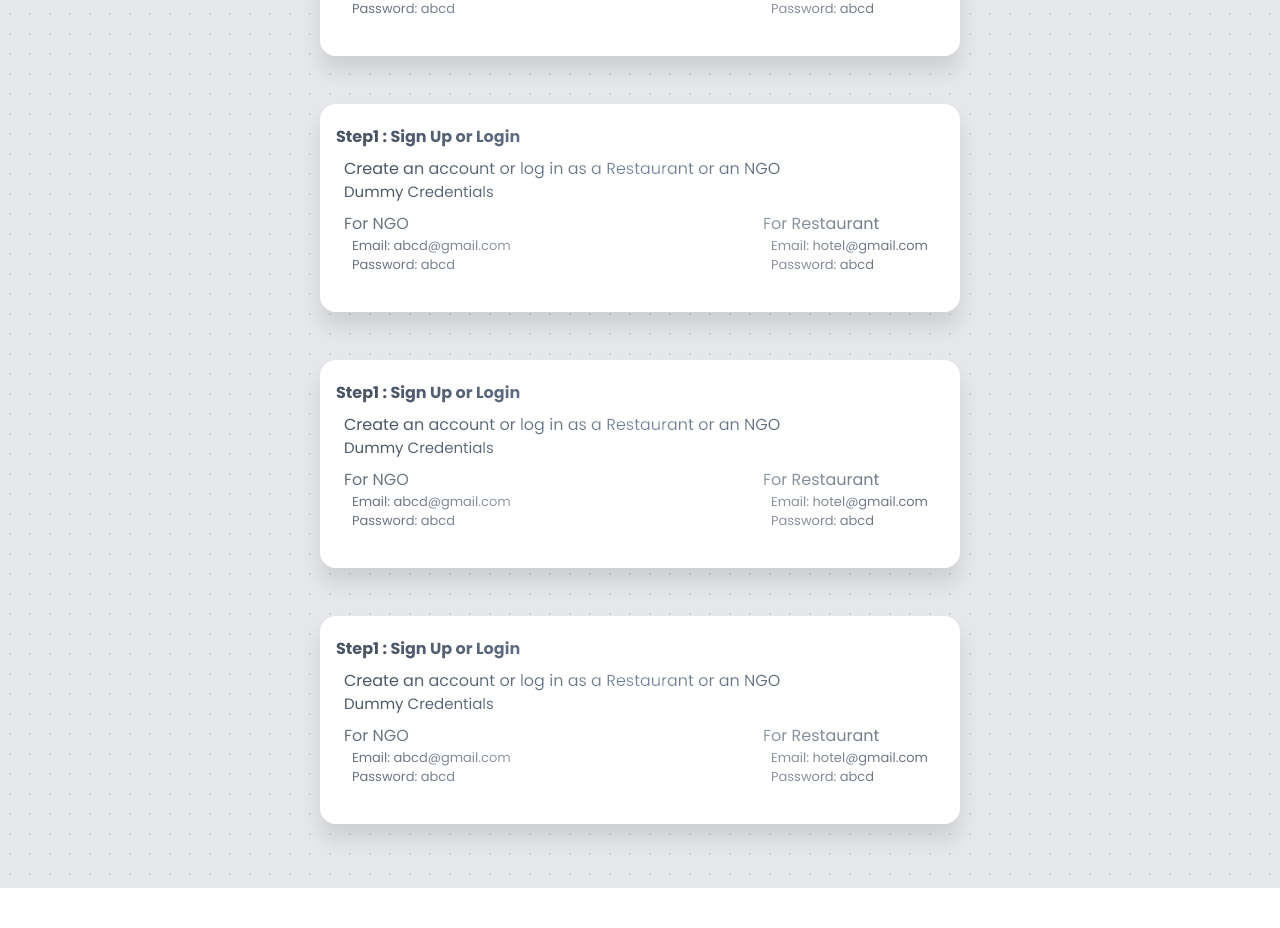
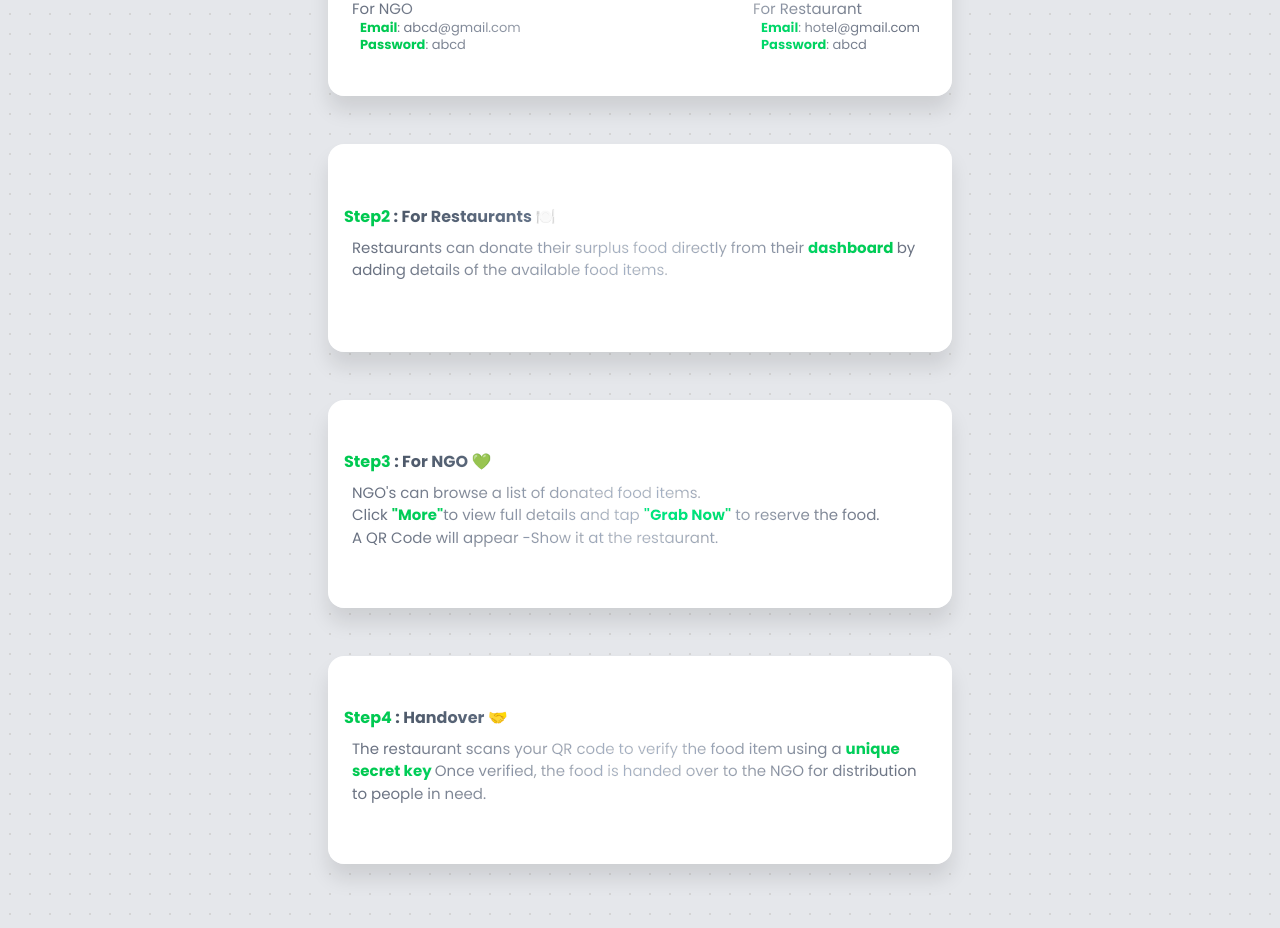
Before and after one commit to iamsohelx/KindMeal, a Next.js app: page /howitworks in a window 1280 px wide. Shown: the part 276-1204 px from the top of the page. Before the commit the page ends 1164 px from the top, so only its background shows below. Built offline with nearby package versions, Linux system fonts and the light colour scheme; a web font is replaced by a local one.

Commit message:
Complete task

```diff
--- a/src/app/howitworks/page.jsx
+++ b/src/app/howitworks/page.jsx
@@ -21,88 +21,49 @@ const HowItWorks = () => {
       {/* Radial gradient for the container to give a faded look */}
       {/* <div className="pointer-events-none absolute inset-0 flex items-center justify-center bg-white [mask-image:radial-gradient(ellipse_at_center,transparent_20%,black)] dark:bg-black"></div> */}
            <div className='w-full md:w-[50%] flex justify-center relative flex-col md:mt-15'>
-             <CometCard>
-              <div className='h-52 bg-white flex flex-col justify-center rounded-2xl p-4'>
-               <h3 className='text-gray-600 font-bold font-poppins'>Step1 : Sign Up or Login</h3>
+             <CometCard className='mt-16 mx-2'>
+              <div className='h-52 bg-white flex flex-col justify-center rounded-2xl p-2 md:p-4'>
+               <h3 className='text-gray-600 font-bold font-poppins text-sm md:text-[16px]'><span className='text-primary font-bold'>Step1</span> : Sign Up or Login 🙎‍♂️</h3>
                <div className='p-2 font-poppins'>
-                 <p className='text-gray-600 font-poppins'>Create an account or log in as a Restaurant or an NGO</p>
-                 <p className='text-[15px] text-gray-600'>Dummy Credentials</p>
+                 <p className='text-gray-600 font-poppins text-[13px] md:text-[15px]'>Create an account or log in as a <span className='text-primary font-bold'>Restaurant</span> or an <span className='text-primary font-bold'>NGO</span></p>
+                 <p className='text-[13px] md:text-[15px] text-gray-600'>Dummy Credentials</p>
                  <div className='flex justify-between my-2 text-gray-500'>
                   <div>
-                    <p>For NGO</p>
-                    <p className='mx-2 text-[13px]'>Email: abcd@gmail.com</p>
-                    <p className='mx-2 text-[13px]'>Password: abcd</p>
+                    <p className='text-xs md:text-[15px]'>For NGO</p>
+                    <p className='mx-2 text-xs md:text-[13px]'><span className='text-primary font-bold'>Email</span>: abcd@gmail.com</p>
+                    <p className='mx-2 text-xs md:text-[13px]'><span className='text-primary font-bold'>Password</span>: abcd</p>
                   </div>
                   <div>
-                    <p>For Restaurant</p>
-                     <p className='mx-2 text-[13px]'>Email: hotel@gmail.com</p>
-                    <p className='mx-2 text-[13px]'>Password: abcd</p>
+                    <p className='text-xs md:text-[15px]'>For Restaurant</p>
+                     <p className='mx-2 text-xs md:text-[13px]'><span className='text-primary font-bold'>Email</span>: hotel@gmail.com</p>
+                    <p className='mx-2 text-xs md:text-[13px]'><span className='text-primary font-bold'>Password</span>: abcd</p>
                   </div>
                  </div>
                </div>
                </div>
              </CometCard>
-             <CometCard>
-              <div className='h-52 bg-white flex flex-col justify-center rounded-2xl p-4'>
-               <h3 className='text-gray-600 font-bold font-poppins'>Step1 : Sign Up or Login</h3>
-               <div className='p-2 font-poppins'>
-                 <p className='text-gray-600 font-poppins'>Create an account or log in as a Restaurant or an NGO</p>
-                 <p className='text-[15px] text-gray-600'>Dummy Credentials</p>
-                 <div className='flex justify-between my-2 text-gray-500'>
-                  <div>
-                    <p>For NGO</p>
-                    <p className='mx-2 text-[13px]'>Email: abcd@gmail.com</p>
-                    <p className='mx-2 text-[13px]'>Password: abcd</p>
-                  </div>
-                  <div>
-                    <p>For Restaurant</p>
-                     <p className='mx-2 text-[13px]'>Email: hotel@gmail.com</p>
-                    <p className='mx-2 text-[13px]'>Password: abcd</p>
-                  </div>
-                 </div>
-               </div>
+             <CometCard className='mx-2'>
+              <div className='h-52 bg-white flex flex-col justify-center rounded-2xl p-2 md:p-4'>
+               <h3 className='text-gray-600 font-bold font-poppins text-sm md:text-[16px]'><span className='text-primary font-bold'>Step2</span> : For Restaurants 🍽️</h3>
+               <p className='m-2 font-poppins text-gray-500 text-[13px] md:text-[15px]'>Restaurants can donate their surplus food directly from their <span className='text-primary font-bold'>dashboard </span>
+                by adding details of the available food items.
+               </p>
                </div>
              </CometCard>
-             <CometCard>
-              <div className='h-52 bg-white flex flex-col justify-center rounded-2xl p-4'>
-               <h3 className='text-gray-600 font-bold font-poppins'>Step1 : Sign Up or Login</h3>
-               <div className='p-2 font-poppins'>
-                 <p className='text-gray-600 font-poppins'>Create an account or log in as a Restaurant or an NGO</p>
-                 <p className='text-[15px] text-gray-600'>Dummy Credentials</p>
-                 <div className='flex justify-between my-2 text-gray-500'>
-                  <div>
-                    <p>For NGO</p>
-                    <p className='mx-2 text-[13px]'>Email: abcd@gmail.com</p>
-                    <p className='mx-2 text-[13px]'>Password: abcd</p>
-                  </div>
-                  <div>
-                    <p>For Restaurant</p>
-                     <p className='mx-2 text-[13px]'>Email: hotel@gmail.com</p>
-                    <p className='mx-2 text-[13px]'>Password: abcd</p>
-                  </div>
-                 </div>
-               </div>
+             <CometCard className='mx-2'>
+              <div className='h-52 bg-white flex flex-col justify-center rounded-2xl p-2 md:p-4'>
+               <h3 className='text-gray-600 font-bold font-poppins text-sm md:text-[16px]'><span className='text-primary font-bold'>Step3</span> : For NGO 💚</h3>
+               <p className='m-2 font-poppins text-gray-500 text-[13px] md:text-[15px]'>NGO's can browse a list of donated food items.<br/>Click <span className='text-primary font-bold'>"More"</span>
+               to view full details and tap <span className='text-primary font-bold'>"Grab Now"</span> to reserve the food.<br/>A QR Code will appear -Show it at the restaurant.
+               </p>
                </div>
              </CometCard>
-             <CometCard>
-              <div className='h-52 bg-white flex flex-col justify-center rounded-2xl p-4'>
-               <h3 className='text-gray-600 font-bold font-poppins'>Step1 : Sign Up or Login</h3>
-               <div className='p-2 font-poppins'>
-                 <p className='text-gray-600 font-poppins'>Create an account or log in as a Restaurant or an NGO</p>
-                 <p className='text-[15px] text-gray-600'>Dummy Credentials</p>
-                 <div className='flex justify-between my-2 text-gray-500'>
-                  <div>
-                    <p>For NGO</p>
-                    <p className='mx-2 text-[13px]'>Email: abcd@gmail.com</p>
-                    <p className='mx-2 text-[13px]'>Password: abcd</p>
-                  </div>
-                  <div>
-                    <p>For Restaurant</p>
-                     <p className='mx-2 text-[13px]'>Email: hotel@gmail.com</p>
-                    <p className='mx-2 text-[13px]'>Password: abcd</p>
-                  </div>
-                 </div>
-               </div>
+             <CometCard className='mx-2'>
+              <div className='h-52 bg-white flex flex-col justify-center rounded-2xl p-2 md:p-4'>
+               <h3 className='text-gray-600 font-bold font-poppins text-sm md:text-[16px]'><span className='text-primary font-bold'>Step4</span> : Handover 🤝</h3>
+               <p className='m-2 font-poppins text-gray-500 text-[13px] md:text-[15px]'>The restaurant scans your QR code to verify the food item using a <span className='text-primary font-bold'>unique secret key </span>
+                Once verified, the food is handed over to the NGO for distribution to people in need.
+               </p>
                </div>
              </CometCard>
            </div>
```
